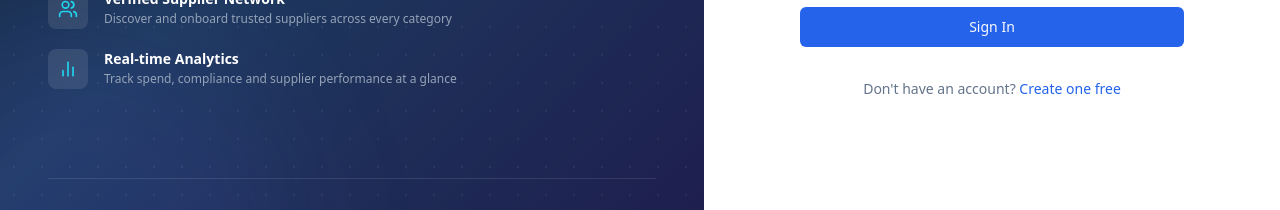
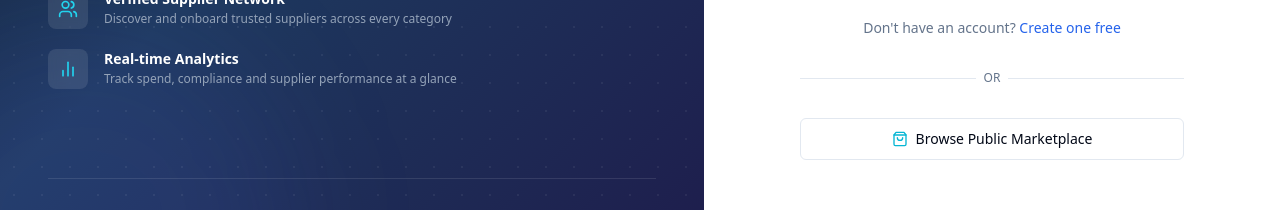
Before and after one commit to ssahmadtijani/procurement-portal, a Next.js app in the folder frontend/: page /login in a window 1280 px wide. Shown: the part 491-701 px from the top of the page. Built offline with nearby package versions, Linux system fonts and the light colour scheme; no server answers.

Commit message:
feat: add Browse Marketplace link to login and register pages

```diff
--- a/frontend/app/(auth)/login/page.tsx
+++ b/frontend/app/(auth)/login/page.tsx
@@ -158,6 +158,19 @@ export default function LoginPage() {
               Create one free
             </Link>
           </p>
+
+          <div className="relative">
+            <div className="absolute inset-0 flex items-center"><span className="w-full border-t" /></div>
+            <div className="relative flex justify-center text-xs uppercase"><span className="bg-background px-2 text-muted-foreground">or</span></div>
+          </div>
+
+          <Link
+            href="/marketplace"
+            className="flex items-center justify-center gap-2 w-full rounded-md border border-input bg-background px-4 py-2.5 text-sm font-medium text-foreground hover:bg-accent hover:text-accent-foreground transition-colors"
+          >
+            <ShoppingBag className="w-4 h-4 text-cyan-500" />
+            Browse Public Marketplace
+          </Link>
         </div>
       </div>
     </div>
--- a/frontend/app/(auth)/register/page.tsx
+++ b/frontend/app/(auth)/register/page.tsx
@@ -246,6 +246,19 @@ function RegisterForm() {
           Already have an account?{' '}
           <Link href="/login" className="text-primary font-medium hover:underline">Sign in</Link>
         </p>
+
+        <div className="relative">
+          <div className="absolute inset-0 flex items-center"><span className="w-full border-t" /></div>
+          <div className="relative flex justify-center text-xs uppercase"><span className="bg-background px-2 text-muted-foreground">or</span></div>
+        </div>
+
+        <Link
+          href="/marketplace"
+          className="flex items-center justify-center gap-2 w-full rounded-md border border-input bg-background px-4 py-2.5 text-sm font-medium text-foreground hover:bg-accent hover:text-accent-foreground transition-colors"
+        >
+          <ShoppingBag className="w-4 h-4 text-cyan-500" />
+          Browse Public Marketplace
+        </Link>
           </div>
         </div>
       </div>
```
